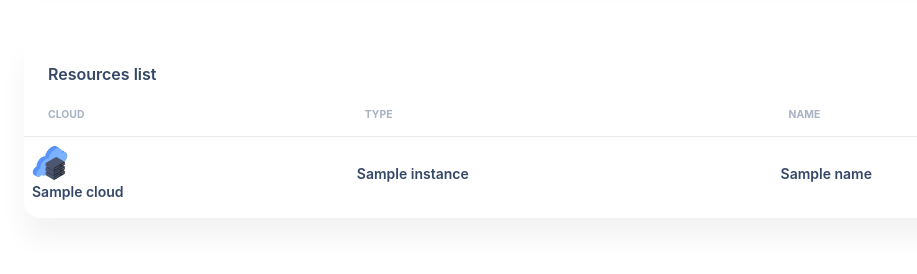
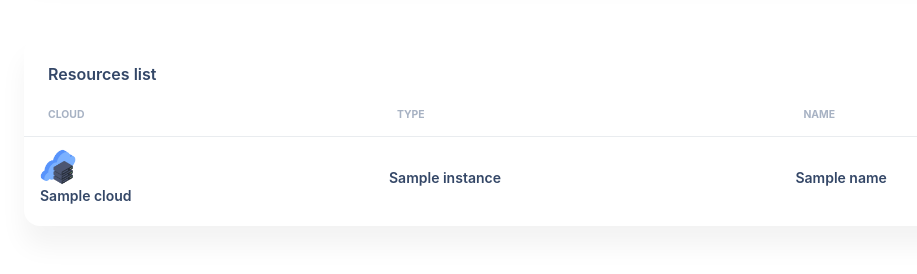
Before and after one commit to PAPAMICA/python-OpenStack-HybridCloud, a Flask app: template templates/index.html in a window 1280 px wide. Shown: the part 1384-1658 px from the top of the page, without its empty margins (64-981 px from the left). Before the commit the page ends 1584 px from the top, so only its background shows below. Run offline with Flask 2, Linux system fonts and the light colour scheme; the template is opened without the code that fills it: most values are stand-ins (such as "Sample title", 1, 10 or a date in 2020); some libraries are stand-ins or nearby versions.

Commit message:
Test HTML

```diff
--- a/templates/index.html
+++ b/templates/index.html
@@ -234,10 +234,14 @@
                                 {%for data in resources[cloud][resource]%}
                                 <tr>
                               <td>
+                              <div class="d-flex px-2 py-1">
                                  {% if cloud == "Infomaniak" %}
                                 <div>
                                   <img src="{{ url_for('static', filename='img/IPC.png') }}" class="avatar avatar-sm me-3" alt="Public">
-                                  <h6 class="mb-0 text-sm">{{ cloud }}</h6>
+
+                                  <div class="d-flex flex-column justify-content-center">
+                                    <h6 class="mb-0 text-sm">{{ cloud }}</h6>
+                                  </div>
                                 </div>
                                 {% else %}
                                 <div>
@@ -245,7 +249,7 @@
                                   <h6 class="mb-0 text-sm">{{ cloud }}</h6>
                                 </div>
                                 {% endif %}
-
+                              </div>
                               </td>
 
                               <td>
```
